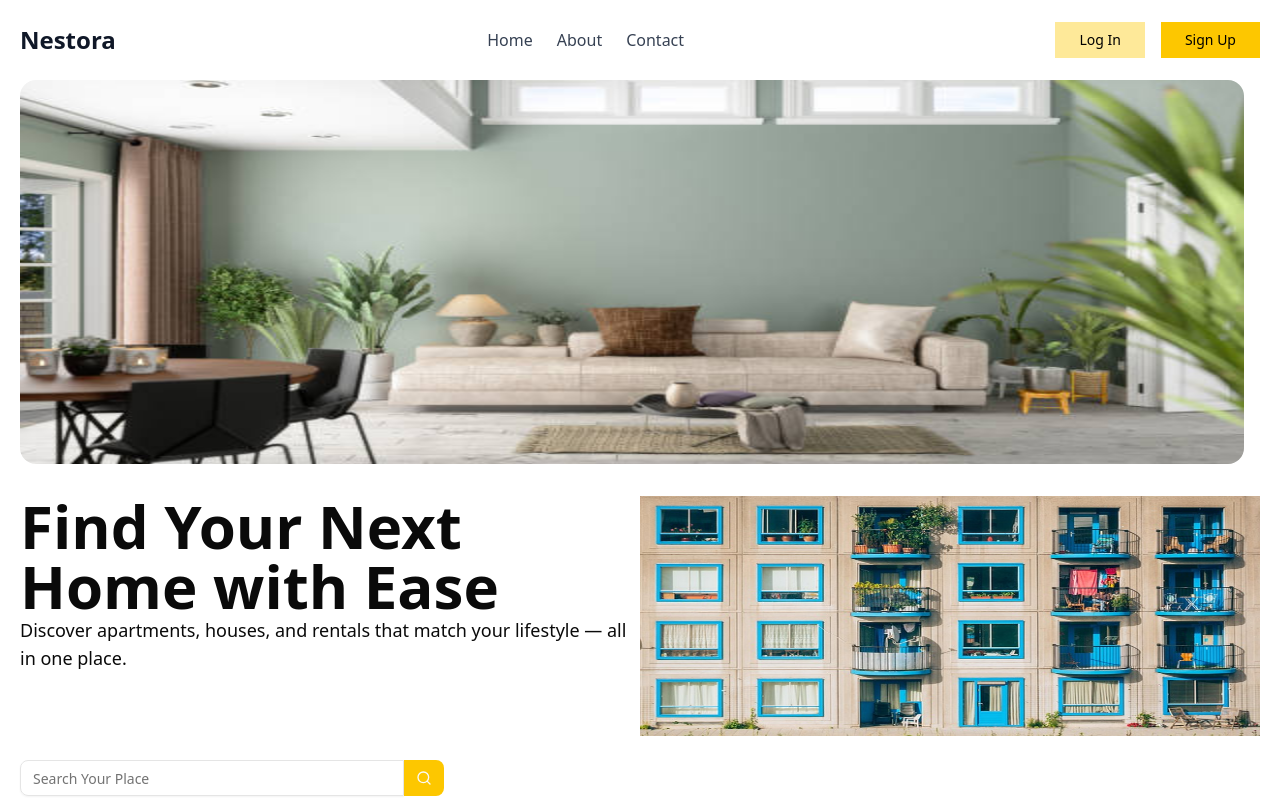
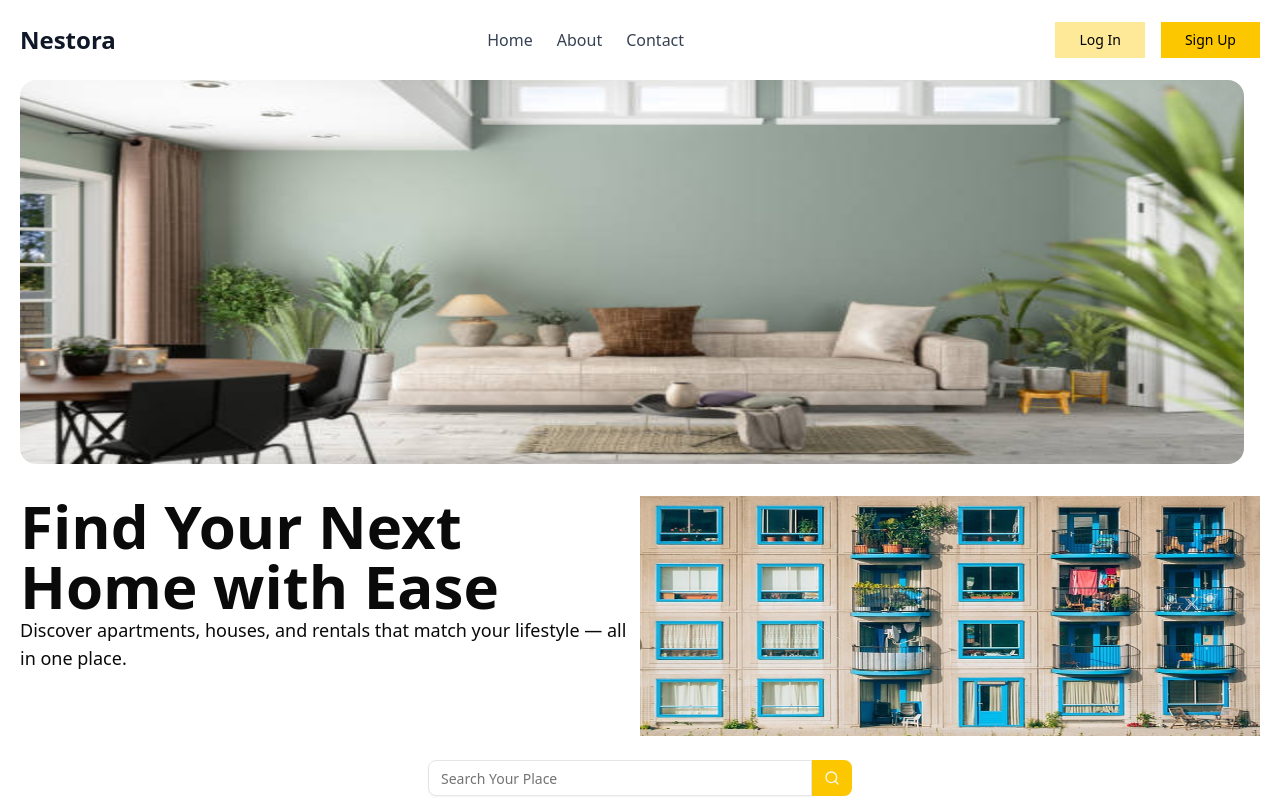
Before and after one commit to Ishikaza-das/Nestora, a React (Vite) app in the folder client/: page / in a window 1280 px wide. Shown: the top 800 px of the page. Built offline with nearby package versions, Linux system fonts and the light colour scheme.

Commit message:
searchbar

```diff
--- a/client/src/App.jsx
+++ b/client/src/App.jsx
@@ -1,7 +1,6 @@
 import ThumbnailPage from "./pages/ThumbnailPage"
 
 function App() {
-
 
   return (
     <div className="h-screen max-w-2xl md:max-w-5xl lg:max-w-7xl ml-auto mr-auto pl-5 pr-5">
--- a/client/src/pages/ThumbnailPage.jsx
+++ b/client/src/pages/ThumbnailPage.jsx
@@ -62,7 +62,7 @@ export default function ThumbnailPage() {
         </div>
       </div>
 
-      <div className="flex mt-6">
+      <div className="flex mt-6 justify-center">
         <Input type="text" className="md:w-96 rounded-tr-none rounded-br-none" placeholder="Search Your Place"/>
         <Button className="bg-yellow-400 rounded-tl-none rounded-bl-none hover:bg-yellow-500"><Search/></Button>
       </div>
```
